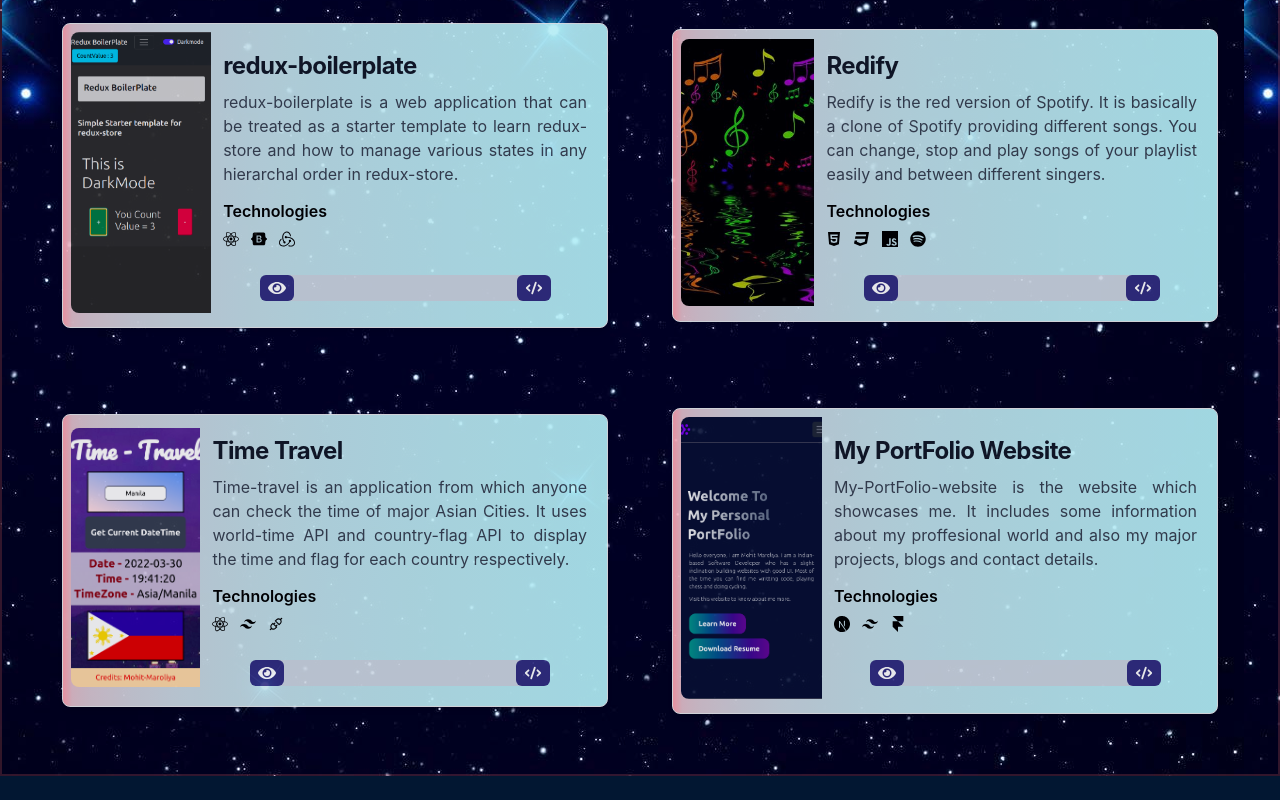
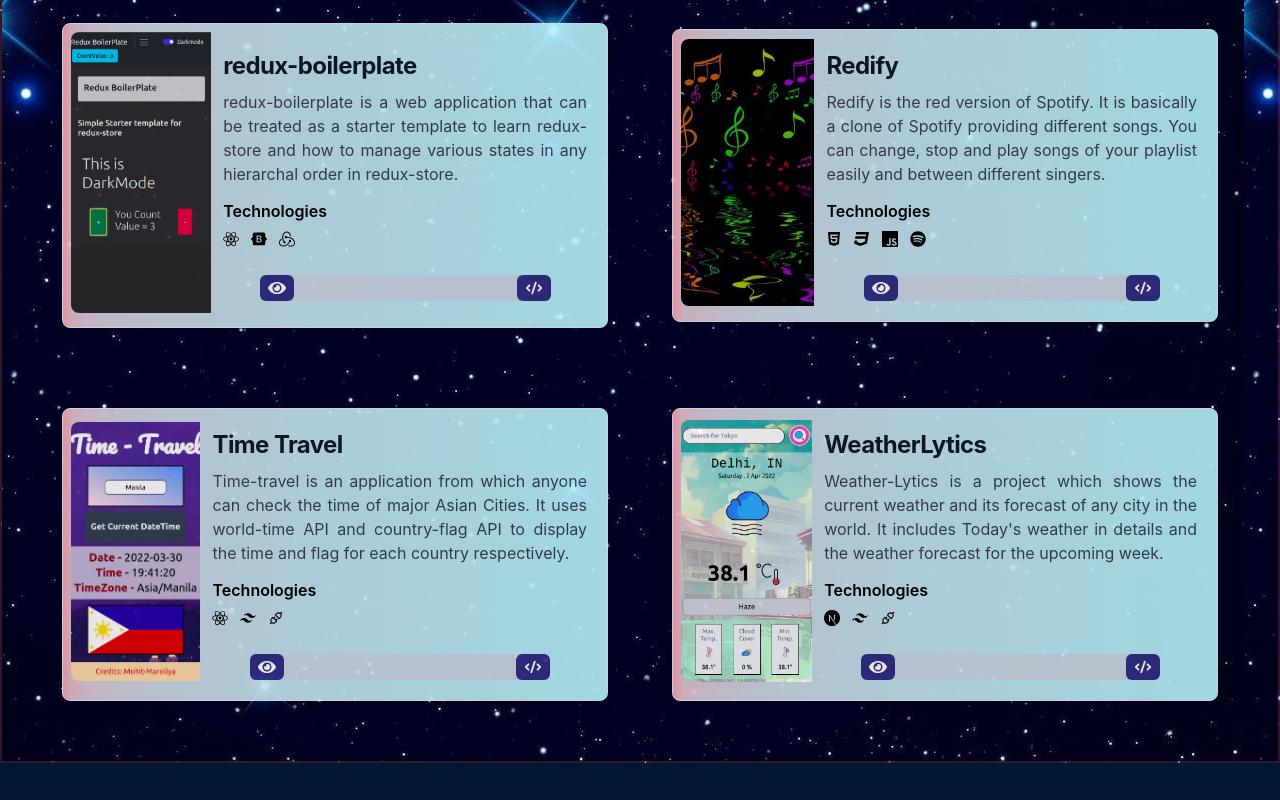
Before and after one commit to mohitm15/mayank-portfolio-website, a Next.js app: page /projects in a window 1280 px wide. Shown: the part 1199-1999 px from the top of the page. Built offline with nearby package versions, Linux system fonts and the light colour scheme.

Commit message:
updating the projects page

```diff
--- a/pages/projects.js
+++ b/pages/projects.js
@@ -16,6 +16,8 @@
 import imgurl7l from "../public/7large.png";
 import imgurl8s from "../public/8small.png";
 import imgurl8l from "../public/8large.png";
+import imgurl9s from "../public/9small.png";
+import imgurl9l from "../public/9large.png";
 import Image from "next/image";
 import {
   SiBootstrap,
@@ -627,8 +629,87 @@
                     </div>
                   </div>
                 </motion.div>
+
+
+                {/* card2 weahterlytics*/}
+                <motion.div initial={{opacity:0.3}} whileInView={{opacity:1}} className="card w-full h-full bg-transparent hover:bg-gradient-to-r hover:from-[#fc91a1] hover:to-[#a7cffd] transition hover:rounded-lg hover:drop-shadow-3xl hover:ease-in-oute ">
+                  <div
+
+                    className="transition p-2 flex flex-col items-center bg-gradient-to-r from-[#ffa0ae,5%] to-[#b2eff7]  rounded-lg border shadow-md sm:flex-row md:max-w-6xl md:max-h-96 hover:cursor-pointer hover:from-[#ffa0ae,5%] hover:to-[#b2eff7] hover:transition hover:duration-500 ease-in-out  opacity-90 hover:opacity-100"
+                  >
+                    <div className="block sm:hidden">
+                    <Image
+                      height={350}
+                      width={700}
+                      className="object-cover rounded-t-lg "
+                      src={imgurl9l}
+                      alt=""
+                    />
+                    </div>
+                    <div className="hidden sm:block">
+                    <Image
+                      width="500%"
+                      height="1000%"
+                      className="object-cover rounded-t-lg md:h-auto md:w-48 md:rounded-none md:rounded-l-lg"
+                      src={imgurl9s}
+                      alt=""
+                    />
+                    </div>
+                    <div className="flex flex-col justify-between p-3 leading-normal ">
+                      <h5 className="mb-2 text-lg sm:text-2xl font-bold tracking-tight text-gray-900 ">
+                        WeatherLytics
+                      </h5>
+                      <p className="mb-3 font-normal text-xsm sm:text-base text-justify text-gray-700 ">
+                      Weather-Lytics is a project which shows the current weather and its forecast of any city in the world. It  includes Today's weather in details and the weather forecast for the upcoming week.
+                      </p>
+                      <hr className="m-auto text-black bg-black" />
+                      <h3 className="text-sm sm:text-base text-black font-semibold">
+                        Technologies
+                      </h3>
+                      <div className="text-black flex flex-row space-x-3 py-2">
+                        <span>
+                          <SiNextdotjs className="hover:text-purple-900 hover:border-[1px] hover:border-purple-900 hover:scale-150 hover:rounded-xl " />
+                        </span>
+                        <span>
+                          <SiTailwindcss className="hover:text-purple-900 hover:border-[1px] hover:border-purple-900 hover:scale-150 hover:rounded-xl " />
+                        </span>
+                        <span>
+                          <AiOutlineApi className="hover:text-purple-900 hover:border-[1px] hover:border-purple-900 hover:scale-150 hover:rounded-xl " />
+                        </span>
+
+                      </div>
+                      <div className="flex flex-row items-center justify-between w-full lg:w-4/5 mt-3 lg:mt-5 mx-auto  bg-slate-300  rounded-lg">
+                        <button className="bg-indigo-900 text-sm sm:text-base text-white p-1 px-2 rounded-md hover:bg-indigo-800  hover:cursor-pointer transition duration-50 ease-in-out"
+                          data-bs-toggle="tooltip"
+                          data-bs-placement="bottom"
+                          title="See Live">
+                          <a
+                            href="https://weather-lytics.vercel.app/"
+                            target="_blank"
+                          >
+                            <FaEye size={18} />
+                          </a>
+                        </button>
+                        <button className="bg-indigo-900 text-sm sm:text-base text-white p-1 px-2 rounded-md hover:bg-indigo-800  hover:cursor-pointer transition duration-50 ease-in-out"
+                          data-bs-toggle="tooltip"
+                          data-bs-placement="bottom"
+                          title="See Code">
+                          <a
+                            href="https://github.com/mohitm15/Weather-Lytics"
+                            target="_blank"
+                          >
+                            <HiCode size={18} />
+                          </a>
+                        </button>
+                      </div>
+                    </div>
+                  </div>
+                </motion.div>
+
+
                 {/* card2 portfolio*/}
-                <motion.div initial={{opacity:0.3}} whileInView={{opacity:1}} className="card w-full h-full bg-transparent hover:bg-gradient-to-r hover:from-[#fc91a1] hover:to-[#a7cffd] transition hover:rounded-lg hover:drop-shadow-3xl hover:ease-in-oute ">
+
+                {/* <motion.div initial={{opacity:0.3}} whileInView={{opacity:1}} className="card w-full h-full bg-transparent hover:bg-gradient-to-r hover:from-[#fc91a1] hover:to-[#a7cffd] transition hover:rounded-lg hover:drop-shadow-3xl hover:ease-in-oute ">
                   <div
 
                     className="transition p-2 flex flex-col items-center bg-gradient-to-r from-[#ffa0ae,5%] to-[#b2eff7]  rounded-lg border shadow-md sm:flex-row md:max-w-6xl md:max-h-96 hover:cursor-pointer hover:from-[#ffa0ae,5%] hover:to-[#b2eff7] hover:transition hover:duration-500 ease-in-out  opacity-90 hover:opacity-100"
@@ -700,7 +781,7 @@
                       </div>
                     </div>
                   </div>
-                </motion.div>
+                </motion.div> */}
               </div>
             </div>
           </div>
```
Also changed, not shown: public/9large.png (added), public/9small.png (added).
